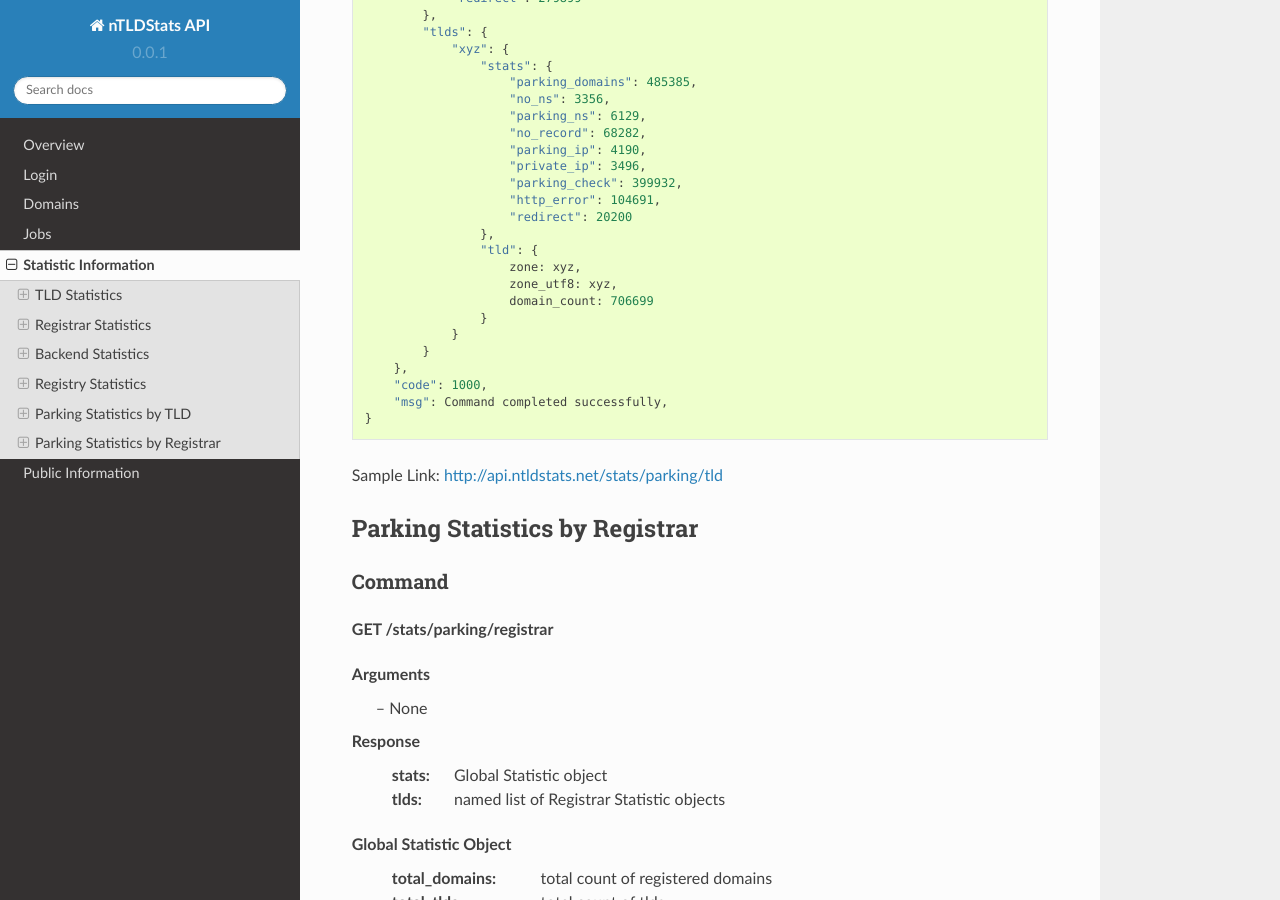
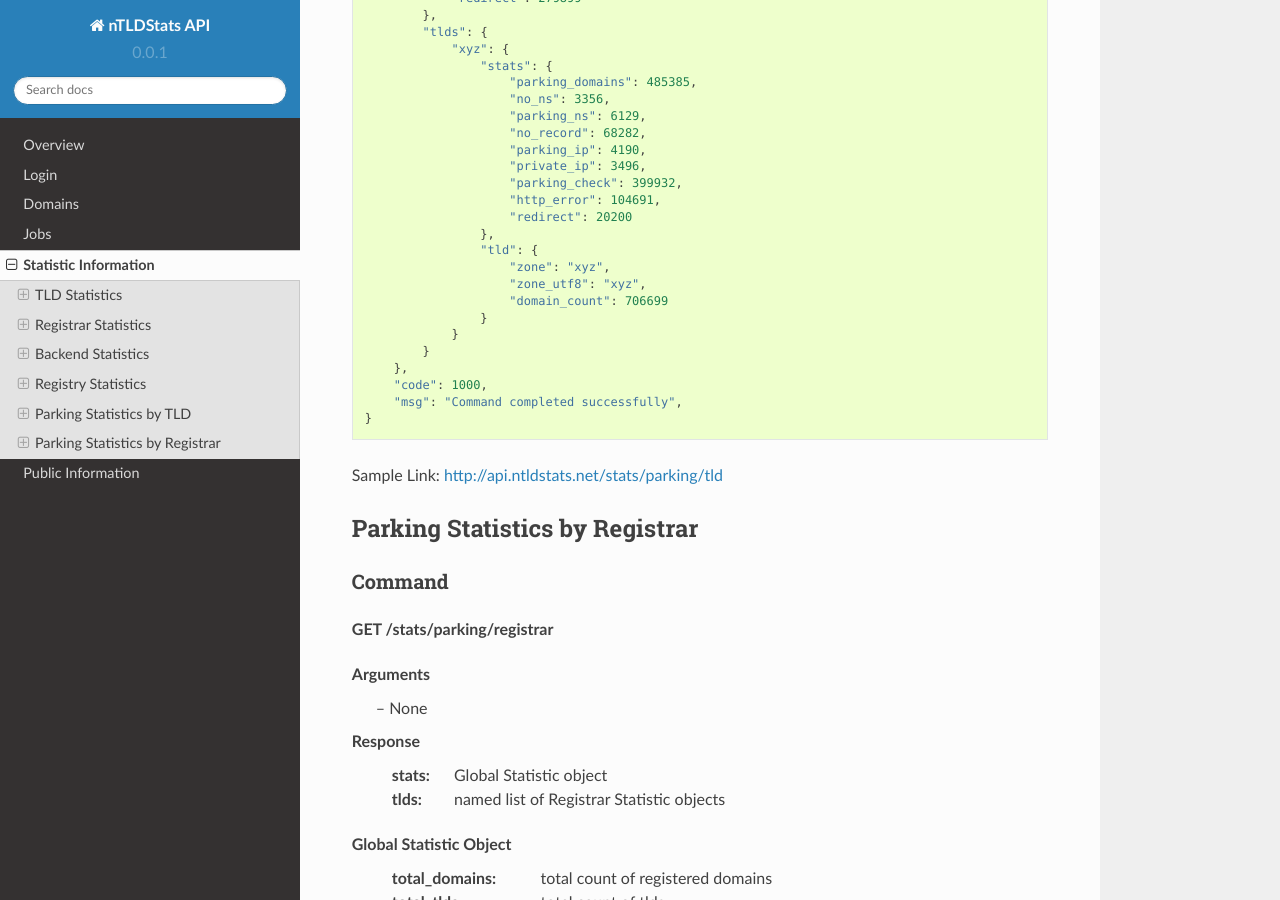
Before and after one commit to ntldstats/ntldstats_api, a Sphinx documentation site: the page built from docs/source/stats.rst, in a window 1280 px wide and 900 px high, scrolled down 8040 px. Built offline with Sphinx 7.4.7 and the Read the Docs theme 2.0.0, drawn with Linux system fonts in a browser that asks for light colours; part of the change alters nothing that is shown; some of the changed text lies outside the part shown.

```diff
--- a/docs/source/stats.rst
+++ b/docs/source/stats.rst
@@ -304,7 +304,7 @@ Response
             }
         },
         "code": 1000,
-        "msg":"Command completed successfully",
+        "msg": "Command completed successfully",
     }
 
 Sample Link: http://api.ntldstats.net/stats/registries
@@ -399,15 +399,15 @@ Response
                         "redirect": 20200
                     },
                     "tld": {
-                        zone: xyz,
-                        zone_utf8: xyz,
-                        domain_count: 706699
+                        "zone": "xyz",
+                        "zone_utf8": "xyz",
+                        "domain_count": 706699
                     }
                 }
             }
         },
         "code": 1000,
-        "msg": Command completed successfully,
+        "msg": "Command completed successfully",
     }
 
 Sample Link: http://api.ntldstats.net/stats/parking/tld
@@ -523,7 +523,7 @@ Response
             }
         }
         "code": 1000,
-        "msg":Command completed successfully,
+        "msg": "Command completed successfully",
     }
 
 Sample Link: http://api.ntldstats.net/stats/parking/registrar
```
